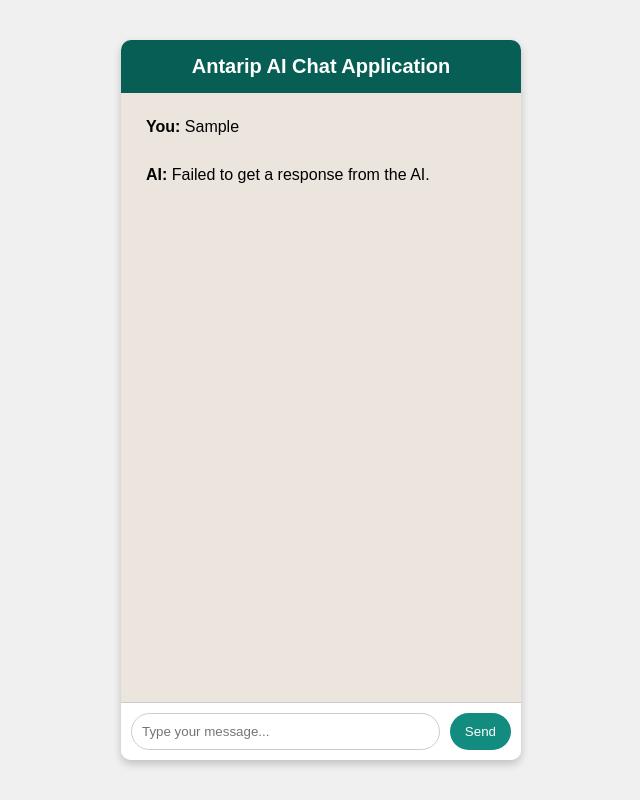
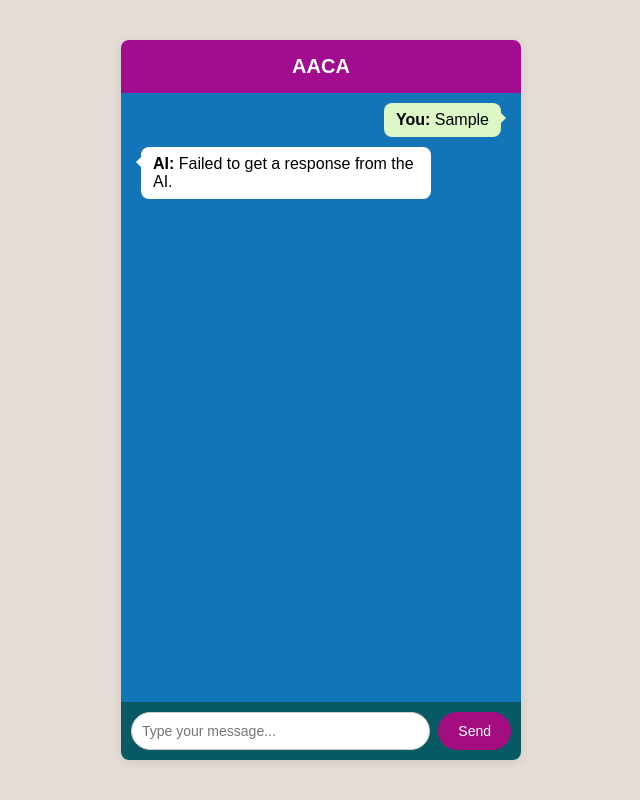
Before and after one commit to AntaripChat/hulululu, a website: page public/index.html in a window 1280 px wide. Both pictures are taken after typing "Sample" into the empty fields and a click on the button "Send". Shown: the whole page, without its empty margins (319-959 px from the left). Drawn offline with Linux system fonts and the light colour scheme; no server answers.

Commit message:
first commit

```diff
--- a/public/index.html
+++ b/public/index.html
@@ -3,12 +3,12 @@
 <head>
     <meta charset="UTF-8">
     <meta name="viewport" content="width=device-width, initial-scale=1.0">
-    <title>AI Chat Application</title>
+    <title>AACA</title>
     <link rel="stylesheet" href="styles.css">
 </head>
 <body>
     <div class="container">
-        <h1>Antarip AI Chat Application</h1>
+        <h3>AACA</h3>
         <div class="chat-window" id="chat-window">
             <!-- Chat messages will appear here -->
         </div>
--- a/public/styles.css
+++ b/public/styles.css
@@ -1,13 +1,8 @@
-/* General Styles */
-* {
+body {
+    font-family: Arial, sans-serif;
+    background-color: #e5ddd5; /* WhatsApp background color */
     margin: 0;
     padding: 0;
-    box-sizing: border-box;
-    font-family: Arial, sans-serif;
-}
-
-body {
-    background-color: #f0f0f0;
     display: flex;
     justify-content: center;
     align-items: center;
@@ -18,87 +13,123 @@ body {
     width: 100%;
     max-width: 400px;
     background-color: #fff;
-    border-radius: 10px;
-    box-shadow: 0 4px 8px rgba(0, 0, 0, 0.2);
-    overflow: hidden;
+    border-radius: 8px;
+    box-shadow: 0 2px 10px rgba(0, 0, 0, 0.1);
+    padding: 0;
     display: flex;
     flex-direction: column;
-    height: 90vh;
+    height: 90vh; /* Full height for mobile */
 }
 
-h1 {
+h3 {
     text-align: center;
+    margin: 0;
     padding: 15px;
-    background-color: #075e54;
-    color: white;
+    background-color:rgb(161, 12, 144); /* WhatsApp header color */
+    color: #fff;
     font-size: 20px;
+    border-top-left-radius: 8px;
+    border-top-right-radius: 8px;
 }
 
 .chat-window {
     flex: 1;
     padding: 10px;
     overflow-y: auto;
+    background-color:rgb(20, 116, 184); /* WhatsApp chat background */
     display: flex;
     flex-direction: column;
-    background: #ece5dd;
 }
 
 .message {
-    max-width: 80%;
-    padding: 10px;
-    margin: 5px;
-    border-radius: 10px;
+    margin-bottom: 10px;
+    padding: 8px 12px;
+    border-radius: 8px;
+    max-width: 70%;
+    position: relative;
     word-wrap: break-word;
 }
 
-.sent {
+.message.user {
+    background-color: #dcf8c6; /* WhatsApp user message color */
     align-self: flex-end;
-    background-color: #dcf8c6;
-    text-align: right;
+    margin-right: 10px;
 }
 
-.received {
+.message.ai {
+    background-color: #fff; /* WhatsApp AI message color */
     align-self: flex-start;
-    background-color: #fff;
-    border: 1px solid #ccc;
-    text-align: left;
+    margin-left: 10px;
+}
+
+/* Add a small triangle to the messages */
+.message.user::after {
+    content: '';
+    position: absolute;
+    right: -10px;
+    top: 10px;
+    width: 0;
+    height: 0;
+    border: 5px solid transparent;
+    border-left-color: #dcf8c6;
+}
+
+.message.ai::after {
+    content: '';
+    position: absolute;
+    left: -10px;
+    top: 10px;
+    width: 0;
+    height: 0;
+    border: 5px solid transparent;
+    border-right-color: #fff;
 }
 
 .input-area {
     display: flex;
     padding: 10px;
-    background: #fff;
-    border-top: 1px solid #ccc;
+    background-color:rgb(7, 90, 99); /* WhatsApp input area color */
+    border-bottom-left-radius: 8px;
+    border-bottom-right-radius: 8px;
 }
 
-input[type="text"] {
+.input-area input {
     flex: 1;
     padding: 10px;
     border: 1px solid #ccc;
     border-radius: 20px;
+    margin-right: 8px;
+    font-size: 14px;
     outline: none;
 }
 
-button {
-    margin-left: 10px;
-    padding: 10px 15px;
-    background-color: #128c7e;
-    color: white;
+.input-area button {
+    padding: 10px 20px;
+    background-color:rgb(163, 13, 128); /* WhatsApp button color */
+    color: #fff;
     border: none;
     border-radius: 20px;
     cursor: pointer;
-    transition: 0.3s;
+    font-size: 14px;
 }
 
-button:hover {
-    background-color: #075e54;
+.input-area button:hover {
+    background-color: #054d43; /* Darker shade for hover */
 }
 
-/* Mobile Responsive */
+/* Responsive Design for Mobile */
 @media (max-width: 480px) {
     .container {
-        width: 100%;
-        height: 100vh;
+        height: 100vh; /* Full screen height on mobile */
+        max-width: 100%;
+        border-radius: 0;
+    }
+
+    h1 {
+        border-radius: 0;
+    }
+
+    .input-area {
         border-radius: 0;
     }
 }
```
Also changed, not shown: server.js (+23 -7 lines).
